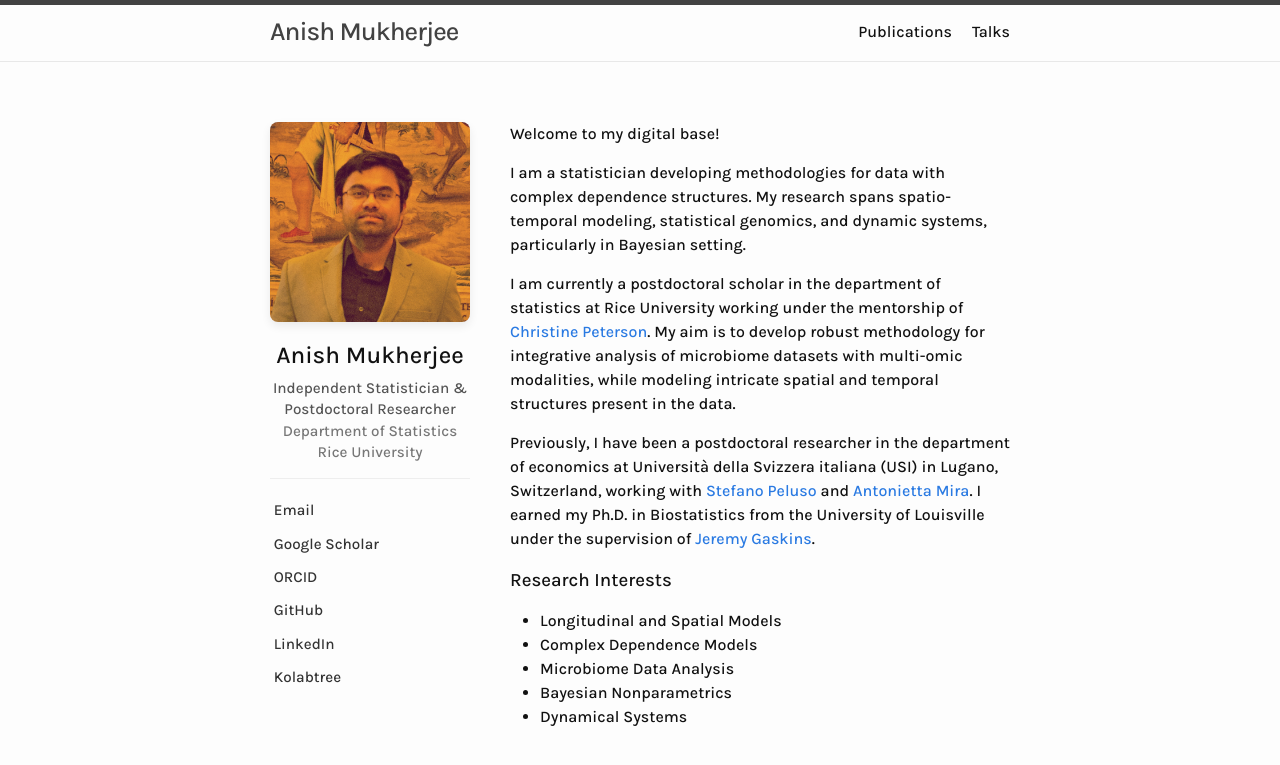
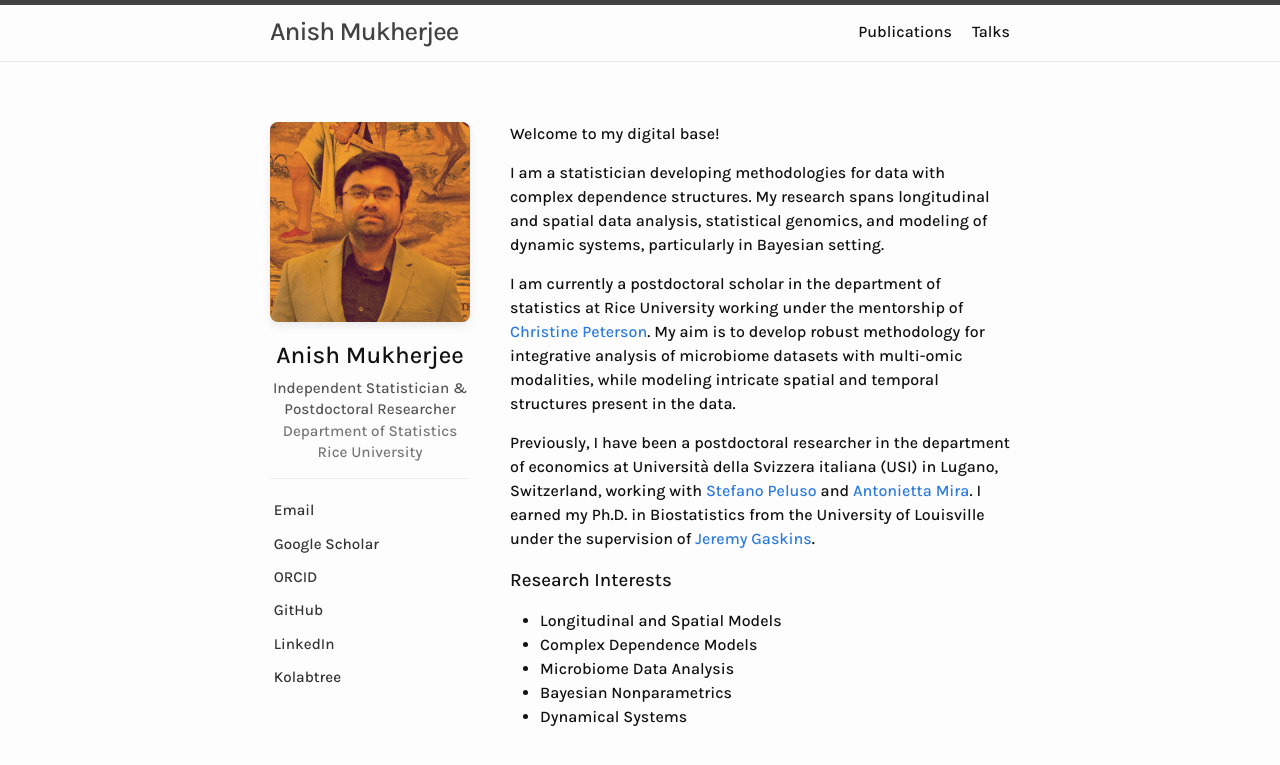
Before and after one commit to anishspace/anishspace.github.io, a Jekyll site: the page built from index.markdown, in a window 1280 px wide. Shown: the top 765 px of the page. Built offline with Jekyll 4.4.1, drawn with Linux system fonts in a browser that asks for light colours.

Commit message:
Update index.markdown

```diff
--- a/index.markdown
+++ b/index.markdown
@@ -86,7 +86,7 @@
 
     <p>Welcome to my digital base!</p>
 
-    <p>I am a statistician developing methodologies for data with complex dependence structures. My research spans spatio-temporal modeling, statistical genomics, and dynamic systems, particularly in Bayesian setting. </p>
+    <p>I am a statistician developing methodologies for data with complex dependence structures. My research spans longitudinal and spatial data analysis, statistical genomics, and modeling of dynamic systems, particularly in Bayesian setting. </p>
 
     <p>I am currently a postdoctoral scholar in the department of statistics at Rice University working under the mentorship of <a href="https://sites.google.com/rice.edu/cbpeterson/">Christine Peterson</a>. My aim is to develop robust methodology for integrative analysis of microbiome datasets with multi-omic modalities, while modeling intricate spatial and temporal structures present in the data.</p>
 
```
